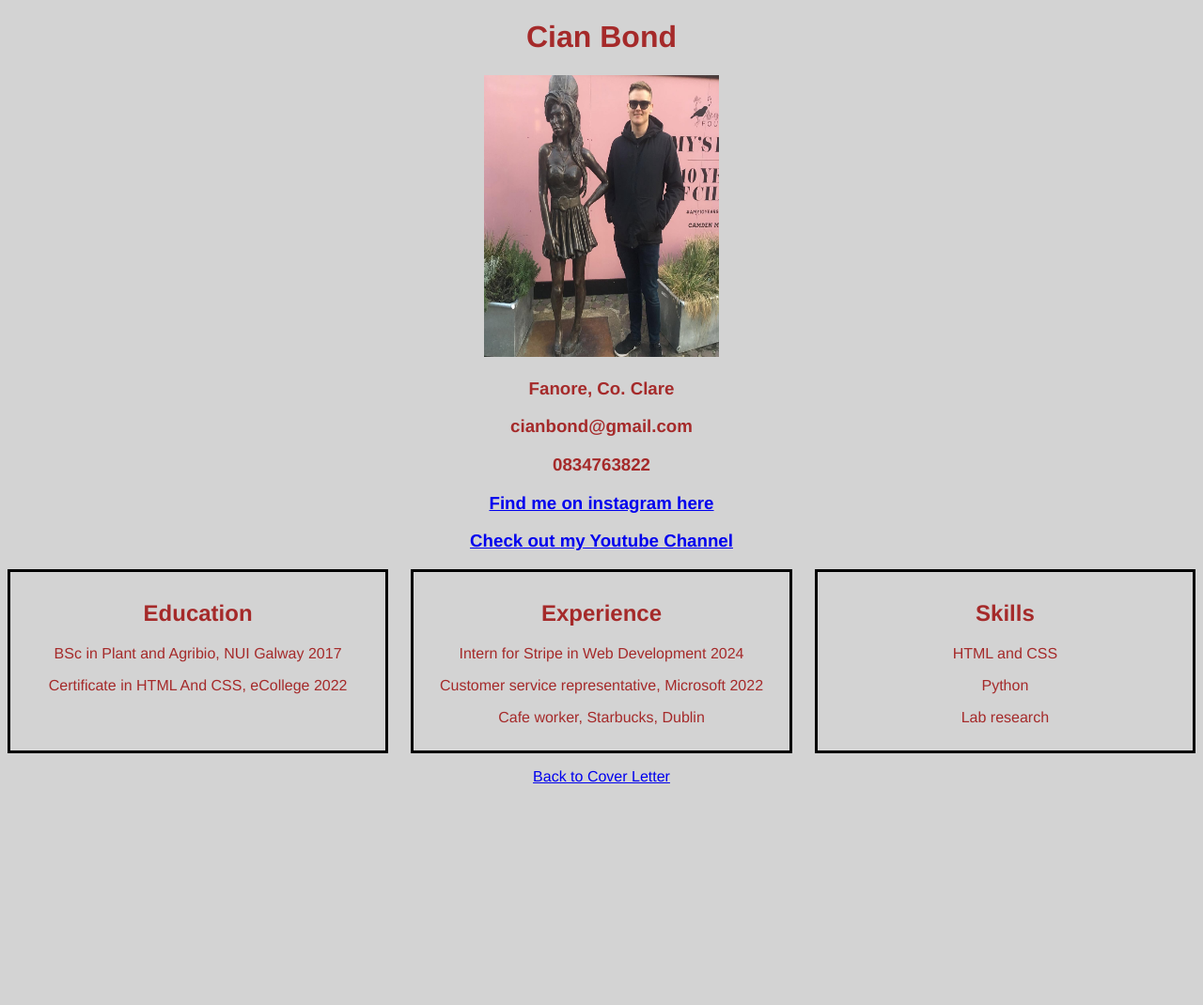
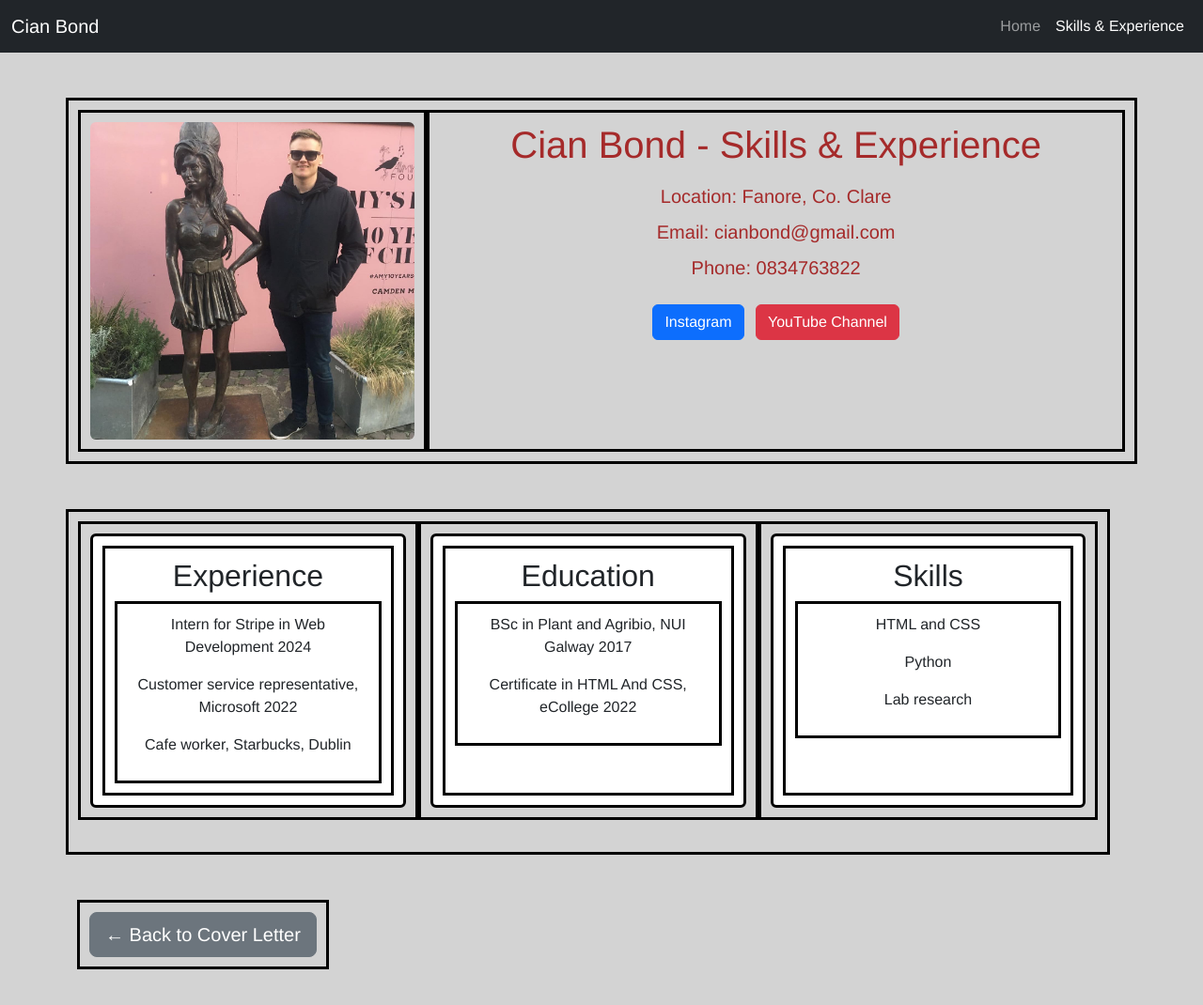
Before and after one commit to cianbond/cianbond.github.io, a plain HTML site: page skills.html in a window 1280 px wide. Shown: the whole page at 94% size. Before the commit the page ends 852 px from the top, so only its background shows below. Drawn offline with nearby package versions, Linux system fonts and the light colour scheme.

Commit message:
Add files via upload

```diff
--- a/skills.html
+++ b/skills.html
@@ -1,60 +1,150 @@
 <!DOCTYPE html>
 <html>
 	<head>
-		<title>Cian Bond CV</title>
-		 <!-- Linked stylesheet in new folder using relative pathing-->
+		<title>Cian Bond CV - Skills & Experience</title>
+
+		<meta charset="UTF-8">
+		<meta name="viewport" content="width=device-width, initial-scale=1.0">
+
+    <!-- Bootstrap 5 CSS -->
+    <link href="https://cdn.jsdelivr.net/npm/bootstrap@5.3.8/dist/css/bootstrap.min.css" rel="stylesheet">
+
 	<link rel="stylesheet" href="styles/style.css">
+
 	</head>
+
 	<body>
-	 <!-- This page displays Experience, Skills, and Education split from main CV -->
-		<h1>Cian Bond</h1>
-			 <!-- Added a profile image using relative pathing-->
-		<img src="images/photo.jpeg" alt="Profile photo of Cian Bond" width="250" height="300" />
 
-		<h3>Fanore, Co. Clare</h3>
+	<!-- Responsive Bootstrap Navbar (collapses to hamburger on mobile and tablet) -->
+    <nav class="navbar navbar-expand-lg navbar-dark bg-dark">
 
-		<h3>cianbond@gmail.com</h3>
+        <div class="container-fluid">
 
-		<h3>0834763822</h3>
+            <a class="navbar-brand" href="index.html">Cian Bond</a>
 
-		<h3> <a href="https://www.instagram.com/" target="_blank">
-			Find me on instagram here
-			</a>
-		</h3>
-		<h3>
-		  <!-- Added another external link using absolute pathing to social media site -->
-			<a href="https://www.youtube.com" target="_blank">
-			Check out my Youtube Channel
-		</a>
-		</h3>
+            <button class="navbar-toggler" type="button" data-bs-toggle="collapse" data-bs-target="#navbarNav" aria-controls="navbarNav" aria-expanded="false" aria-label="Toggle navigation">
 
-</h3>
+				<span class="navbar-toggler-icon"></span>
 
-		<div class="container">
-		<!-- Added a container to use for flex box -->
+			</button>
 
-			<div class="profile1"><h2>Experience</h2>
+			<div class="collapse navbar-collapse" id="navbarNav">
+
+				<ul class="navbar-nav ms-auto">
+
+					<li class="nav-item">
+
+						<a class="nav-link" href="index.html">Home</a>
+
+					</li>
+
+					<li class="nav-item">
+
+						<a class="nav-link active" aria-current="page" href="skills.html">Skills & Experience</a>
+
+					</li>
+
+				</ul>
+
+			</div>
+
+		</div>
+    </nav>
+
+	<!-- Bootstrap container for centered, responsive layout -->
+    <div class="container my-5">
+
+	 <!-- Header Row: Photo and Contact Info -->
+
+	<div class="row mb-5">
+
+    <!-- Left Column: Photo (12 cols mobile, 6 cols tablet, 4 cols desktop) -->
+
+    <div class="col-12 col-md-6 col-lg-4 text-center">
+
+        <img src="images/photo.jpeg" alt="Profile photo of Cian Bond" class="img-fluid rounded" />
+
+	</div>
+
+
+    <!-- Right Column: Contact Info (12 cols mobile, 6 cols tablet, 8 cols desktop) -->
+
+	<div class="col-12 col-md-6 col-lg-8">
+        <h1 class="mb-3">Cian Bond - Skills & Experience</h1>
+
+        <p class="lead mb-2"><strong>Location:</strong> Fanore, Co. Clare</p>
+        <p class="lead mb-2"><strong>Email:</strong> cianbond@gmail.com</p>
+        <p class="lead mb-4"><strong>Phone:</strong> 0834763822</p>
+
+        <!-- Social Media Links (styled as Bootstrap buttons) -->
+
+		<p>
+            <a href="https://www.instagram.com/" target="_blank" class="btn btn-primary me-2">Instagram</a>
+            <a href="https://www.youtube.com" target="_blank" class="btn btn-danger">YouTube Channel</a>
+        </p>
+
+    </div>
+
+</div>
+
+	<!-- Experience/Education/Skills Row: Three card columns with Bootstrap grid -->
+	<div class="row">
+
+	<!-- Experience Column (12 cols mobile, 6 cols tablet, 4 cols desktop) -->
+	<div class="col-12 col-md-6 col-lg-4 mb-4">
+		<div class="card h-100">
+			<div class="card-body">
+				<h2 class="card-title">Experience</h2>
+				<div class="card-text">
 					<p>Intern for Stripe in Web Development 2024</p>
 					<p>Customer service representative, Microsoft 2022</p>
 					<p>Cafe worker, Starbucks, Dublin</p>
 				</div>
+			</div>
+		</div>
+	</div>
 
-			<div class="profile2"><h2>Education</h2>
+	<!-- Education Column (12 cols mobile, 6 cols tablet, 4 cols desktop) -->
+	<div class="col-12 col-md-6 col-lg-4 mb-4">
+		<div class="card h-100">
+			<div class="card-body">
+				<h2 class="card-title">Education</h2>
+				<div class="card-text">
 					<p>BSc in Plant and Agribio, NUI Galway 2017</p>
 					<p>Certificate in HTML And CSS, eCollege 2022</p>
 				</div>
+			</div>
+		</div>
+	</div>
 
-			<div class="profile3"><h2>Skills</h2>
+	<!-- Skills Column (12 cols mobile, 6 cols tablet centered with offset, 4 cols desktop no offset) -->
+	<div class="col-12 col-md-6 offset-md-3 col-lg-4 offset-lg-0 mb-4">
+		<div class="card h-100">
+			<div class="card-body">
+				<h2 class="card-title">Skills</h2>
+				<div class="card-text">
 					<p>HTML and CSS</p>
 					<p>Python</p>
 					<p>Lab research</p>
 				</div>
-			<!-- Made the above 3 sections into columns side by side using flex within CSS -->
+			</div>
+		</div>
+	</div>
 </div>
 
-		<p>
-			<a href="index.html">Back to Cover Letter</a>
-		</p>
+		<!-- Back to index button (centered with top spacing) -->
+		<div class="text-center mt-5">
+
+			<a href="index.html" class="btn btn-secondary btn-lg">← Back to Cover Letter</a>
+
+		</div>
+
+		</div> <!-- Close container -->
+
+	 <!-- Bootstrap 5 JavaScript -->
+    <script src="https://cdn.jsdelivr.net/npm/bootstrap@5.3.8/dist/js/bootstrap.bundle.min.js">
+
+	</script>
 
 	</body>
 </html>
```
Also changed, not shown: index.html (+95 -23 lines). Lines whose indentation alone changed are shown as unchanged.
